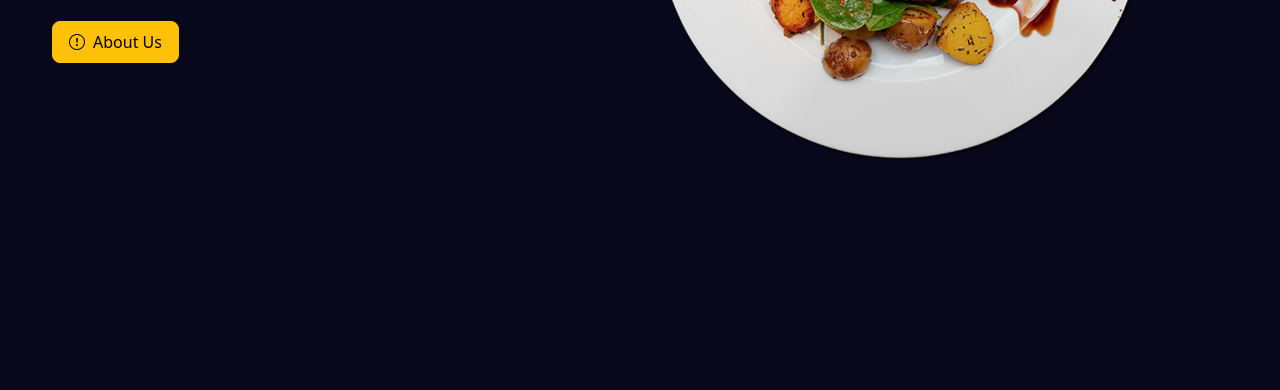
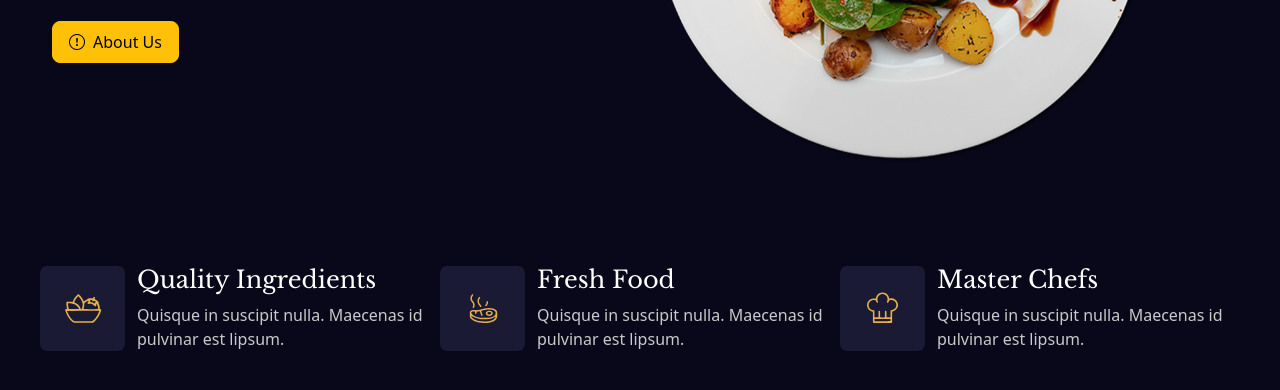
Before and after one commit to basharo9/06_king, a website: page index.html in a window 1280 px wide. Shown: the part 538-928 px from the top of the page. Before the commit the page ends 824 px from the top, so only its background shows below. Drawn offline with nearby package versions, Linux system fonts and the light colour scheme.

Commit message:
Added Frature Section

```diff
--- a/index.html
+++ b/index.html
@@ -55,8 +55,7 @@
               <a class="nav-link px-4 fw-bold" href="#">Reservation</a>
             </li>
           </ul>
-        <button class="btn btn-lg btn-warning fs-6 fw-bold"><i class="bi bi-envelope-open mx-2"></i>Contact</button>
-
+          <button class="btn btn-lg btn-warning fs-6 fw-bold"><i class="bi bi-envelope-open mx-2"></i>Contact</button>
         </div>
       </div>
     </nav>
@@ -66,7 +65,7 @@
   <header>
       <div class="contain">
          <div class="row align-items-center ">
-            <div class="col-lg-6">
+            <div class="col-xl-6">
                 <h1 class="headerText ">King Restaurant</h1>
                 <h1 class="headerText mb-4">Fresh & Tasty</h1>
                 <p class="mb-4">
@@ -75,12 +74,61 @@
                 </p>
                 <button class="btn btn-warning btn-lg fw-medium fs-6"><i class="bi bi-exclamation-circle me-2"></i>About Us</button>
             </div>
-            <div class="col-lg-6">
+            <div class="col-xl-6 d-none d-xl-block">
                 <img src="./king image/food-plate.png" alt="food">
             </div>
          </div>
       </div>
   </header>
   <!-- Header Section End -->
+  <!-- Main Section Start -->
+  <main>
+    <!-- Features Section Start -->
+     <section id="features">
+        <div class="contain">
+           <div class="row">
+              <div class="col-xl-4 col-lg-6">
+                  <div class="row mini-card">
+                     <div class="col-4 image">
+                        <img src="./king image/icon1.svg" class="img-fluid" alt="svg">
+                     </div>
+                     <div class="col">
+                        <h4>Quality Ingredients</h4>
+                        <p>Quisque in suscipit nulla. Maecenas id pulvinar est lipsum.</p>
+                     </div>
+                  </div>
+              </div><!-- End Col-->
+              <div class="col-xl-4 col-lg-6 my-3 my-xl-0">
+                  <div class="row mini-card">
+                     <div class="col-4 image">
+                        <img src="./king image/icon2.svg" class="img-fluid" alt="svg">
+                     </div>
+                     <div class="col">
+                        <h4>Fresh Food</h4>
+                        <p>Quisque in suscipit nulla. Maecenas id pulvinar est lipsum.</p>
+                     </div>
+                  </div>
+              </div><!-- End Col-->
+              <div class="col-xl-4 col-lg-6">
+                  <div class="row mini-card">
+                     <div class="col-4 image">
+                        <img src="./king image/icon3.svg" class="img-fluid" alt="svg">
+                     </div>
+                     <div class="col">
+                        <h4>Master Chefs</h4>
+                        <p>Quisque in suscipit nulla. Maecenas id pulvinar est lipsum.</p>
+                     </div>
+                  </div>
+              </div><!-- End Col-->
+
+           </div>
+        </div>
+     </section>
+    <!-- Features Section End -->
+
+  </main>
+  <!-- Main Section Start -->
+
+
 </body>
 </html>
--- a/scss/_global.scss
+++ b/scss/_global.scss
@@ -31,3 +31,8 @@ h1 {
    color: $highlightTextColor;
    font-family: 'Libre Baskerville', serif;
 }
+
+h4{
+   color: #fff;
+   font-family: 'Libre Baskerville', serif;
+}
--- a/scss/_header.scss
+++ b/scss/_header.scss
@@ -13,8 +13,7 @@ nav{
 
 header{
   width: 100%;
-  height: 90vh;
-  padding-top:100px;
+  padding:100px 0;
 }
 
 header img{
--- a/scss/_main.scss
+++ b/scss/_main.scss
@@ -0,0 +1,13 @@
+// Features Section Start
+#features{
+   margin:0 0 100px 0;
+}
+.mini-card .image {
+   width: 85px;
+   height: 85px;
+   background-color: $secondBgColor;
+   border-radius: 7px;
+   display:flex;
+   align-items: center;
+   justify-content: center;
+}
--- a/scss/_variable.scss
+++ b/scss/_variable.scss
@@ -1,6 +1,6 @@
 // Background Color's.
 $primaryBgColor : #08081A;
-$secondBgColor: #111124;
+$secondBgColor: #1a1a34;
 
 // Button Color.
 $buttonColor: #e8af49 ;
```
Also changed, not shown: css/style.css, king image/icon1.svg (added), king image/icon2.svg (added), king image/icon3.svg (added), 1 other file.
